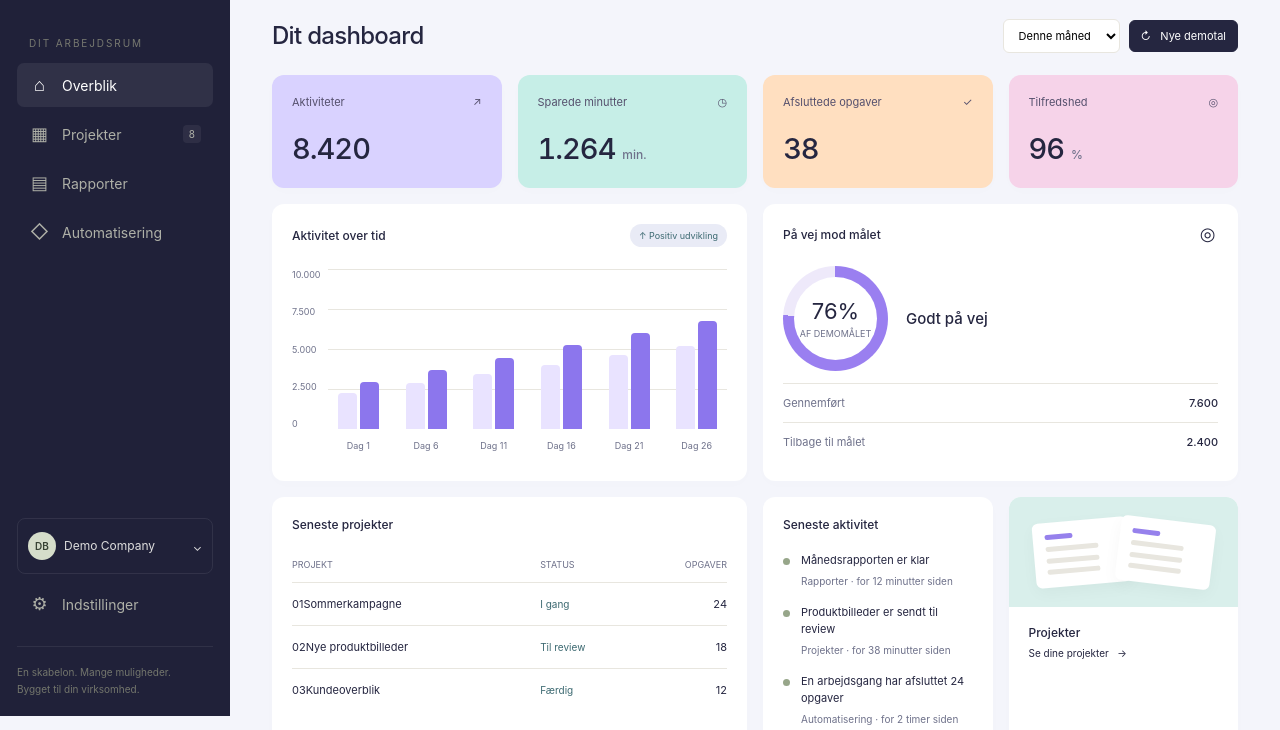
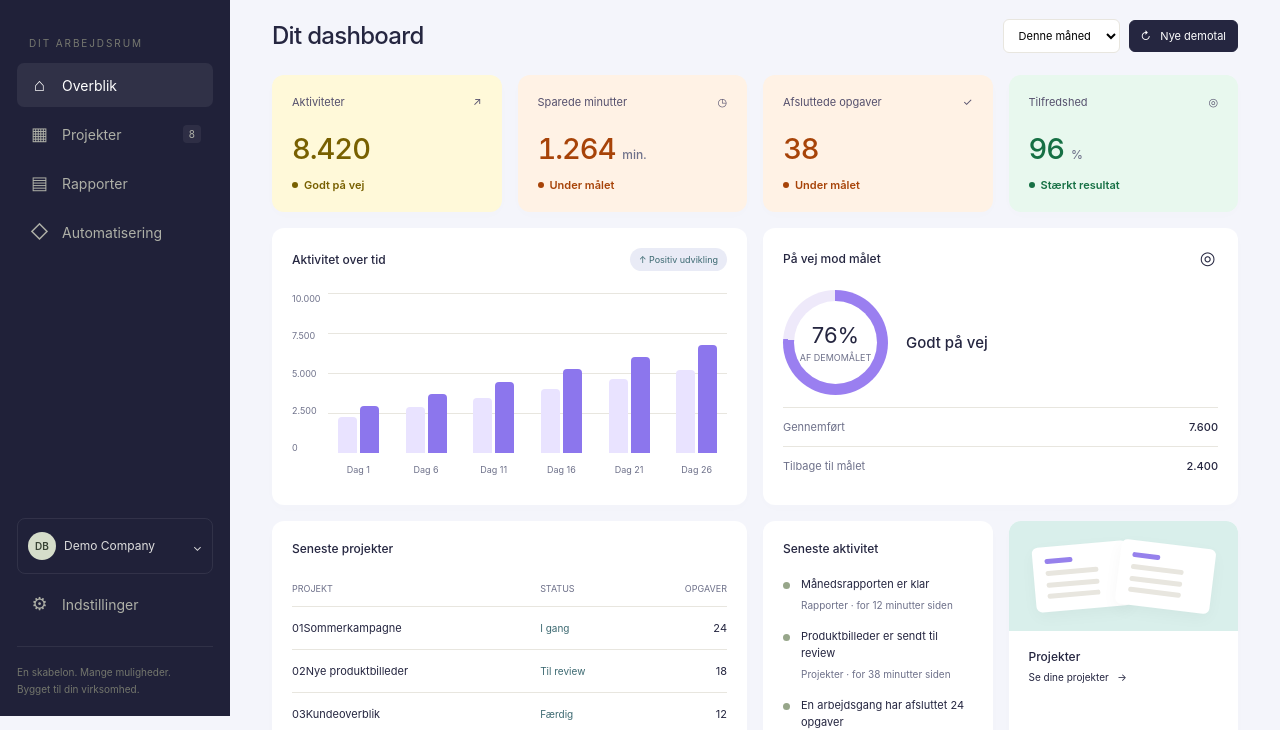
Before and after one commit to hari-dreko/dashhub-demo, a plain HTML site: page index.html in a window 1280 px wide. Shown: the part 84-814 px from the top of the page. Drawn offline with Linux system fonts and the light colour scheme.

Commit message:
Vis målopfyldelse med resultatfarver i begge temaer

```diff
--- a/index.html
+++ b/index.html
@@ -6,11 +6,15 @@
 html[data-theme=light]{--bg:#f4f5fb;--text:#252640;--muted:#6e718a;--soft:#e9ebf6;--accent:#6d58e9;--green:#3c6971;--side:#202139}
 .hero{margin-bottom:22px;align-items:center}.hero h1{font:500 24px/1.2 -apple-system,BlinkMacSystemFont,'Segoe UI',sans-serif;letter-spacing:-.7px;margin:0}.hero .eyebrow,.hero>div>p{display:none}.hero .actions{margin-top:0}.hero select,.hero .btn{font-size:11px;padding:8px 11px}.content{padding-top:28px}.edit-grid{cursor:pointer;background:var(--card);color:var(--text);font-size:11px;letter-spacing:0;border-radius:6px;padding:8px 11px}.edit-grid[aria-pressed=true]{background:#6d58e9;color:#fff;border-color:transparent}
 #overview{display:grid;grid-template-columns:repeat(4,minmax(0,1fr));gap:16px;align-items:stretch}#overview[hidden]{display:none}#overview>.card{position:relative;min-width:0;cursor:pointer;outline-offset:3px;transition:box-shadow .15s,transform .15s;padding:20px;border:0}#overview>.card:hover{box-shadow:0 7px 20px #28245112;transform:translateY(-2px)}#overview>.wide{grid-column:span 2}#overview .card-title h2{font-size:12px}#overview .card-title p,#overview .section-head,#overview .stat-foot,#overview .legend,#overview .goal>div>p,#overview .tool-copy p{display:none}#overview .stat-value{font-size:29px;margin:22px 0 2px}#overview .stat-top{font-size:11px}#overview .card-title .chip{font-size:9px}#overview .plot{height:185px;margin-top:22px}#overview .goal{margin:22px 0 12px;grid-template-columns:105px 1fr;gap:18px}#overview .goal strong{font-size:15px}#overview .ring{width:105px;height:105px}#overview .ring>div{width:83px;height:83px;font-size:22px}#overview .tool{display:block;text-align:left;padding:0}#overview .tool-art{height:110px}#overview .tool-copy{padding:16px 20px}#overview .tool-copy strong{font-size:12px}#overview .tool-copy>span{font-size:10px;margin-top:7px}#overview table{font-size:11px}#overview th{font-size:9px}#overview .activity{gap:15px;margin-top:20px}#overview .card-title .btn{display:none}
-html[data-theme=light] #overview>[data-tile="metric-0"]{background:#d9d2ff}html[data-theme=light] #overview>[data-tile="metric-1"]{background:#c6eee7}html[data-theme=light] #overview>[data-tile="metric-2"]{background:#ffdfc0}html[data-theme=light] #overview>[data-tile="metric-3"]{background:#f6d3e9}html[data-theme=light] #overview .stat-top{color:#55506d}html[data-theme=light] #overview .bar{background:#8c76ed}html[data-theme=light] #overview .bar.previous{background:#e9e3ff}html[data-theme=light] #overview .ring{background:conic-gradient(#9a7ff0 0 76%,#eee9fa 76%)}html[data-theme=light] #overview .tool:nth-of-type(3n) .tool-art{background:#e6ddff}html[data-theme=light] #overview .tool-art{background:#d9efeb}html[data-theme=light] #overview .mini-chart i{background:#8e7ad5}html[data-theme=light] #overview .mini-page i:first-child{background:#9681ec}
+html[data-theme=light] #overview .stat-top{color:#55506d}html[data-theme=light] #overview .bar{background:#8c76ed}html[data-theme=light] #overview .bar.previous{background:#e9e3ff}html[data-theme=light] #overview .ring{background:conic-gradient(#9a7ff0 0 76%,#eee9fa 76%)}html[data-theme=light] #overview .tool:nth-of-type(3n) .tool-art{background:#e6ddff}html[data-theme=light] #overview .tool-art{background:#d9efeb}html[data-theme=light] #overview .mini-chart i{background:#8e7ad5}html[data-theme=light] #overview .mini-page i:first-child{background:#9681ec}
 .tile-controls{display:none;position:absolute;z-index:3;inset:7px 7px auto auto;gap:3px}.tile-controls button{border:1px solid var(--line);background:var(--card);color:var(--text);border-radius:5px;width:27px;height:27px;font-size:13px}.tile-controls .grip{touch-action:none;cursor:grab}.editing #overview .tile-controls{display:flex}.editing #overview>.card{animation:wiggle .3s ease-in-out infinite alternate;cursor:grab;box-shadow:0 5px 20px #22222215}.editing #overview>.card:nth-child(even){animation-direction:alternate-reverse}.editing #overview>.card:focus{outline:2px solid #8d76ec}.editing #overview>.card.dragging{opacity:.45;animation:none}.editing #overview>.card.drop-target{outline:2px dashed #6d58e9;outline-offset:3px}.editing #overview>.card{padding-top:42px}.editing #overview>.tool{padding-top:34px}#layout-note{font-size:11px;color:var(--muted);margin:0 0 18px;padding:12px 15px;border-radius:8px;background:var(--card)}#layout-note[hidden]{display:none}@keyframes wiggle{from{transform:rotate(-.35deg)}to{transform:rotate(.35deg)}}@media(prefers-reduced-motion:reduce){.editing #overview>.card{animation:none}#overview>.card{transition:none}}
 @media(max-width:1100px){#overview{grid-template-columns:repeat(2,minmax(0,1fr))}#overview .goal{grid-template-columns:105px 1fr}}@media(max-width:760px){.hero{display:flex;align-items:flex-start;gap:12px}.hero h1{font-size:21px}.hero .actions{flex-wrap:wrap;justify-content:flex-end;max-width:150px}.hero .actions .btn{font-size:10px}#overview{gap:12px}#overview>.card{padding:16px}#overview>.tool{padding:0}#overview .stat-value{font-size:26px}#overview .tool-art{height:90px}#overview .tool-copy{padding:14px}#overview .tool-copy>span{font-size:9px}.editing #overview>.card{padding-top:43px}.editing #overview>.tool{padding-top:34px}.header-right{gap:7px}.edit-grid{white-space:nowrap}#overview>.wide{grid-column:span 2}}@media(max-width:360px){#overview{grid-template-columns:1fr}#overview>.wide{grid-column:span 1}}
 
 #overview .bars{gap:7px}#overview .bar-group{min-width:0;gap:3px}#overview .bar{width:min(19px,40%)}#overview .bar-group span{white-space:nowrap;font-size:9px}.theme-option[data-theme="light"] .swatch{background:linear-gradient(120deg,#d9d2ff,#c6eee7,#ffdfc0)}
+
+[data-performance="red"]{--result:#b42318;--result-bg:#fff0ed}[data-performance="orange"]{--result:#a74308;--result-bg:#fff2e5}[data-performance="yellow"]{--result:#786000;--result-bg:#fff9d9}[data-performance="green"]{--result:#167044;--result-bg:#e8f8ee}
+html[data-theme=dark] [data-performance="red"]{--result:#ff958a;--result-bg:#382321}html[data-theme=dark] [data-performance="orange"]{--result:#ffb276;--result-bg:#382b20}html[data-theme=dark] [data-performance="yellow"]{--result:#f2d663;--result-bg:#34301d}html[data-theme=dark] [data-performance="green"]{--result:#7ce3a5;--result-bg:#20362b}
+#overview>[data-performance],#report-stats>[data-performance]{background:var(--result-bg)}[data-performance] .stat-value,[data-performance] .performance{color:var(--result)}.performance{display:flex;align-items:center;gap:6px;font-size:11px;font-weight:600;margin-top:12px}.performance::before{content:'';width:6px;height:6px;border-radius:50%;background:currentColor}.performance-note{font-size:12px;color:var(--muted);line-height:1.6}#overview .performance-note{display:none}
 </style></head><body>
 <aside><button class="mobile-close" aria-label="Luk menu">×</button><div class="brand">DASHHUB<small>BUSINESS WORKSPACE</small></div><div class="nav-label">DIT ARBEJDSRUM</div><nav aria-label="Primær navigation"><button class="active" data-view="overview"><span class="ico">⌂</span>Overblik</button><button data-view="projects"><span class="ico">▦</span>Projekter <span class="count">8</span></button><button data-view="reports"><span class="ico">▤</span>Rapporter</button><button data-view="automation"><span class="ico">◇</span>Automatisering</button></nav><div class="bottom"><div class="workspace"><span class="avatar">DB</span>Demo Company <span style="float:right;margin-top:7px">⌄</span></div><button id="settings"><span class="ico">⚙</span>Indstillinger</button><div class="side-foot">En skabelon. Mange muligheder.<br>Bygget til din virksomhed.</div></div></aside>
 <main><header><button class="menu-toggle" aria-label="Åbn menu">☰</button><div class="breadcrumb">Arbejdsrum <span style="padding:0 12px">/</span><b id="crumb">Overblik</b></div><div class="header-right"><button class="demo edit-grid" id="edit-grid" aria-pressed="false" aria-controls="overview">▦ &nbsp; Ret gitter</button><span><span class="avatar">HD</span>Haris Drekovic</span></div></header><div class="content"><section class="hero"><div><div class="eyebrow">DASHHUB BUSINESS</div><h1 id="heading">Dit overblik. Mere overskud.</h1><p id="intro">Saml tallene, følg projekterne, og få tid til det, der skaber værdi.</p></div><div class="actions"><select id="period" aria-label="Vælg periode"><option value="month">Denne måned</option><option value="week">Denne uge</option></select><button class="btn primary" id="refresh">↻ &nbsp; Nye demotal</button></div></section>
@@ -64,11 +68,14 @@ function moveStep(tile,step){const nodes=[...board.children],target=nodes[nodes.
 try{const saved=JSON.parse(localStorage.getItem('dashhub-order')||'[]');if(Array.isArray(saved)){const unique=new Set(saved);unique.forEach(id=>{const tile=tileNodes.find(t=>t.dataset.tile===id);if(tile)board.append(tile)})}}catch{}
 function setEditing(on){editing=on;document.body.classList.toggle('editing',on);$('#edit-grid').setAttribute('aria-pressed',String(on));$('#edit-grid').textContent=on?'✓  Færdig':'▦  Ret gitter';$('#layout-note').hidden=!on;tileNodes.forEach(t=>{t.draggable=on;t.setAttribute('aria-label',(on?'Flyt ':'Åbn ')+t.dataset.title)});if(!on){saveOrder();clearDrag()}}
 $('#edit-grid').onclick=()=>{if(view!=='overview')navigate('overview');setEditing(!editing)};
-function openTile(tile){const id=tile.dataset.tile;if(id.startsWith('tool-')){navigate(id.slice(5));return}const copy=tile.cloneNode(true);copy.querySelectorAll('.tile-controls').forEach(x=>x.remove());copy.removeAttribute('id');copy.querySelectorAll('[id]').forEach(x=>x.removeAttribute('id'));copy.querySelectorAll('[data-project]').forEach(x=>x.removeAttribute('data-project'));show(tile.dataset.title,'<p>Detaljer for den valgte demoperiode. Alle tal er fiktive.</p>'+copy.innerHTML)}
+function openTile(tile){const id=tile.dataset.tile;if(id.startsWith('tool-')){navigate(id.slice(5));return}const copy=tile.cloneNode(true);copy.querySelectorAll('.tile-controls').forEach(x=>x.remove());copy.removeAttribute('id');copy.querySelectorAll('[id]').forEach(x=>x.removeAttribute('id'));copy.querySelectorAll('[data-project]').forEach(x=>x.removeAttribute('data-project'));show(tile.dataset.title,'<p>Detaljer for den valgte demoperiode. Alle tal er fiktive.</p><div data-performance="'+(tile.dataset.performance||'')+'">'+copy.innerHTML+'</div>')}
 // Capture card clicks before the legacy navigation handlers.
 board.addEventListener('click',e=>{const tile=e.target.closest('[data-tile]');if(!tile)return;e.stopPropagation();const move=e.target.closest('[data-move]');if(editing){if(move)moveStep(tile,Number(move.dataset.move));return}openTile(tile)},true);
 const originalNavigate=navigate;navigate=function(v){if(editing)setEditing(false);originalNavigate(v);$('#heading').textContent={overview:'Dit dashboard',projects:'Projekter',reports:'Rapporter',automation:'Automatisering'}[v];$('#edit-grid').hidden=v!=='overview'};
 // Metric nodes now live directly in the dashboard grid.
-stats=function(){tileNodes.slice(0,4).forEach((tile,i)=>{tile.querySelector('.stat-value').innerHTML=fmt(data[i])+' <small>'+units[i]+'</small>'});$('#report-stats').innerHTML=tileNodes.slice(0,4).map(t=>{const c=t.cloneNode(true);c.querySelector('.tile-controls')?.remove();c.removeAttribute('data-tile');c.removeAttribute('tabindex');c.removeAttribute('role');return c.outerHTML}).join('')};
+const performanceBands=[{limit:40,key:'red',label:'Lavt resultat'},{limit:65,key:'orange',label:'Under målet'},{limit:90,key:'yellow',label:'Godt på vej'},{limit:Infinity,key:'green',label:'Stærkt resultat'}];
+function performanceFor(i){const goals=$('#period').value==='week'?[2500,600,20,100]:[10000,2500,80,100];const goal=goals[i],score=data[i]/goal*100;return {...performanceBands.find(b=>score<b.limit),goal,score}}
+stats=function(){tileNodes.slice(0,4).forEach((tile,i)=>{const result=performanceFor(i);tile.dataset.performance=result.key;tile.querySelector('.stat-value').innerHTML=fmt(data[i])+' <small>'+units[i]+'</small>';let status=tile.querySelector('.performance');if(!status){status=document.createElement('div');status.className='performance';tile.querySelector('.stat-value').after(status)}status.textContent=result.label;let note=tile.querySelector('.performance-note');if(!note){note=document.createElement('p');note.className='performance-note';status.after(note)}note.textContent='Demomål: '+fmt(result.goal)+(units[i]?' '+units[i].replace(/\.$/,''):'')+'. Resultat: '+fmt(Math.round(result.score))+' % af målet. Rød: under 40 %. Orange: fra 40 til under 65 %. Gul: fra 65 til under 90 %. Grøn: 90 % eller mere. Højere er bedre for dette nøgletal. Farven viser målopfyldelse, ikke ændringen fra sidste periode.';});$('#report-stats').innerHTML=tileNodes.slice(0,4).map(t=>{const c=t.cloneNode(true);c.querySelector('.tile-controls')?.remove();c.removeAttribute('data-tile');c.removeAttribute('tabindex');c.removeAttribute('role');c.removeAttribute('aria-label');return c.outerHTML}).join('')};
+stats();
 $('#heading').textContent='Dit dashboard';
 </script></body></html>
```
Also changed, not shown: 1 other file.
